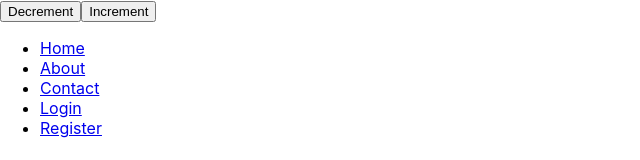
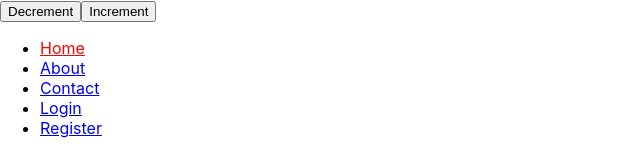
Before and after one commit to NguyenNam6689/constructer_react_project, a React (Create React App) app: page / in a window 1280 px wide. Shown: the top 160 px of the page, without its empty margins (0-640 px from the left). Built offline with nearby package versions, Linux system fonts and the light colour scheme.

Commit message:
#4 [ Layouts Folder ] update file

```diff
--- a/src/layouts/navbar/index.js
+++ b/src/layouts/navbar/index.js
@@ -1,27 +1,27 @@
 import React from 'react';
-import { Link, Outlet } from 'react-router-dom';
+import { Outlet } from 'react-router-dom';
+import NavLinkActive from 'src/routers/NavLinkActive';
 
 const Navbar = () => {
   return (
     <>
       <ul>
         <li>
-          <Link to="/">Home</Link>
+          <NavLinkActive to="/">Home</NavLinkActive>
         </li>
         <li>
-          <Link to="/about">About</Link>
+          <NavLinkActive to="/about">About</NavLinkActive>
         </li>
         <li>
-          <Link to="/contact">Contact</Link>
+          <NavLinkActive to="/contact">Contact</NavLinkActive>
         </li>
         <li>
-          <Link to="/login">Login</Link>
+          <NavLinkActive to="/login">Login</NavLinkActive>
         </li>
         <li>
-          <Link to="/register">Register</Link>
+          <NavLinkActive to="/register">Register</NavLinkActive>
         </li>
       </ul>
-      <Outlet />
     </>
   );
 };
--- a/src/routers/OutLetChild.js
+++ b/src/routers/OutLetChild.js
@@ -1,7 +1,7 @@
 import React from 'react';
 import { Outlet } from 'react-router-dom';
 
-const OutletChild = ({ children }) => {
+const OutLetChild = ({ children }) => {
   return (
     <>
       {children}
@@ -10,4 +10,4 @@ const OutletChild = ({ children }) => {
   );
 };
 
-export default OutletChild;
+export default OutLetChild;
--- a/src/routers/index.js
+++ b/src/routers/index.js
@@ -1,6 +1,6 @@
 //* LIB
 import React from 'react';
-import { Outlet, useRoutes } from 'react-router-dom';
+import { useRoutes } from 'react-router-dom';
 
 //* LAYOUTS
 import Navbar from 'src/layouts/navbar';
@@ -15,11 +15,17 @@ import {
   RegisterPage,
 } from 'src/imports/pages';
 
+import OutLetChild from './OutLetChild';
+
 const RoutesPage = () => {
   let elements = useRoutes([
     {
       path: '/',
-      element: <Navbar />,
+      element: (
+        <OutLetChild>
+          <Navbar />
+        </OutLetChild>
+      ),
       children: [
         {
           index: true,
```
